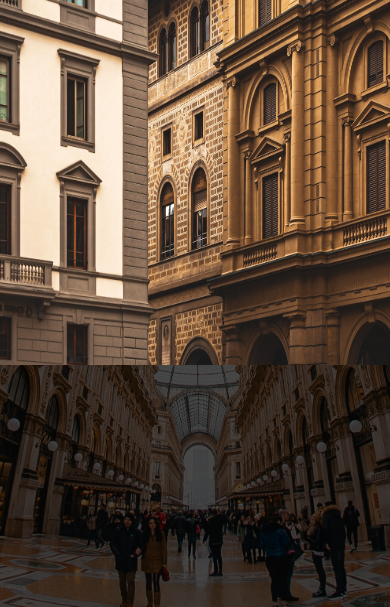
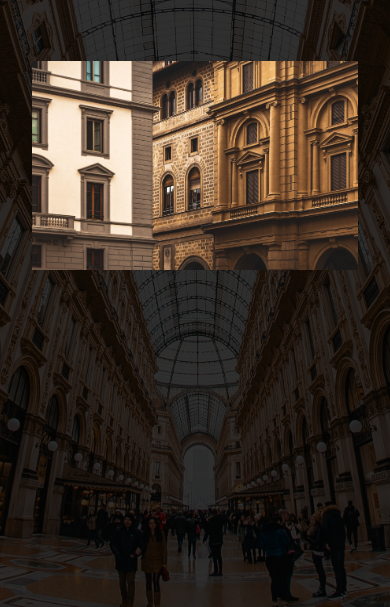
Before and after one commit to NikitaVladimir/Creating-a-Website, a plain HTML site: page index.html in a window 390 px wide. Shown: the part 237-844 px from the top of the page. Drawn offline with Linux system fonts and the light colour scheme; a web font is replaced by a local one.

Commit message:
Improved layout & responsiveness

```diff
--- a/index.html
+++ b/index.html
@@ -21,15 +21,14 @@
 
 
       <section>
-        <div class="container">555
-
+        <div class="container">
           <div class="side-1">
             <h1>Exploring Old Architecture</h1>
             <p>Lorem ipsum dolor sit amet, consectetur adipiscing elit. Aliquam non lacus in nisi interdum ultrices non id mauris. Nunc mattis neque in lacus consectetur vestibulum.</p>
           </div>
 
           <div class="side-2">
-            <img src="florence.jpg" style="width: 25em; height: 25em;">
+            <img src="florence.jpg">
           </div>
 
         </div>
--- a/style.css
+++ b/style.css
@@ -10,11 +10,6 @@
   padding: 0;
   box-sizing: border-box;
   text-decoration: none;
-}
-
-*:before,
-*:after{
-   -webkit-box-sizing: border-box;
 }
 
 body{
@@ -45,8 +40,8 @@ header{
   min-height: 100vh;
   width: 100%;
 
-  background: linear-gradient(rgba(0,0,0,0.7),
-  rgba(0, 0, 0, 0.7)), url(milano-gallery.jpg) no-repeat center center fixed;
+  background: linear-gradient(rgba(0, 0, 0, 0.8),
+  rgba(0, 0, 0, 0.8)), url(milano-gallery.jpg) no-repeat center center fixed;
   background-size: cover;
 }
 
@@ -97,9 +92,41 @@ nav ul li a{
   color: var(--primary-font-color);
 }
 
+/* Align all items to center center */
 .container{
-
+  display: flex;
+  text-align: center;
+  align-items: center;
+  width: 80%;
+  margin: 0 auto;
 }
 
+/* All rows are equal */
 .container > *{
+  padding: 20px;
+  flex-basis: 100%;
 }
+
+/* Aligns the 1st row's text to the left */
+.container .side-1{
+  text-align: left;
+}
+
+/* Size the image in the 2nd row */
+.side-2 img{
+  max-width: 100%;
+  min-width: 100%;
+}
+
+/* Mobile Responsive Container */
+@media screen and (max-width: 768px){
+  .container{
+    flex-direction: column;
+    width: auto;
+  }
+
+  .container > *{
+    padding: 2em;
+    flex-basis: 100%;
+  }
+}
```
